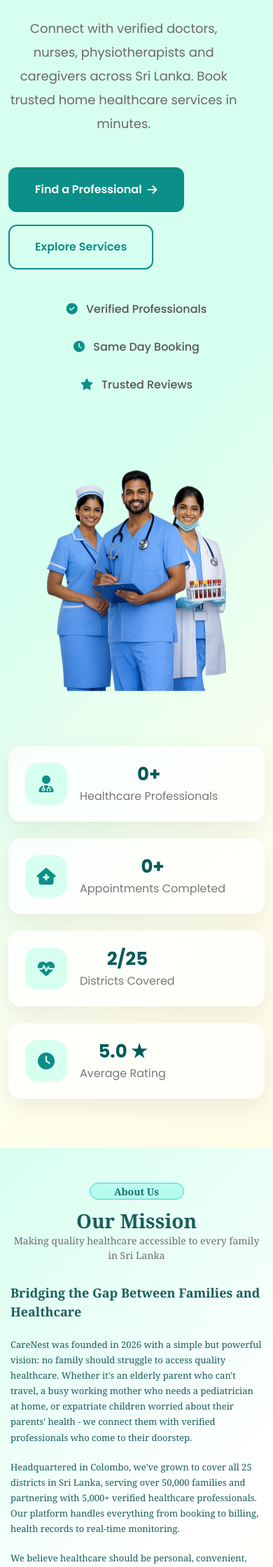
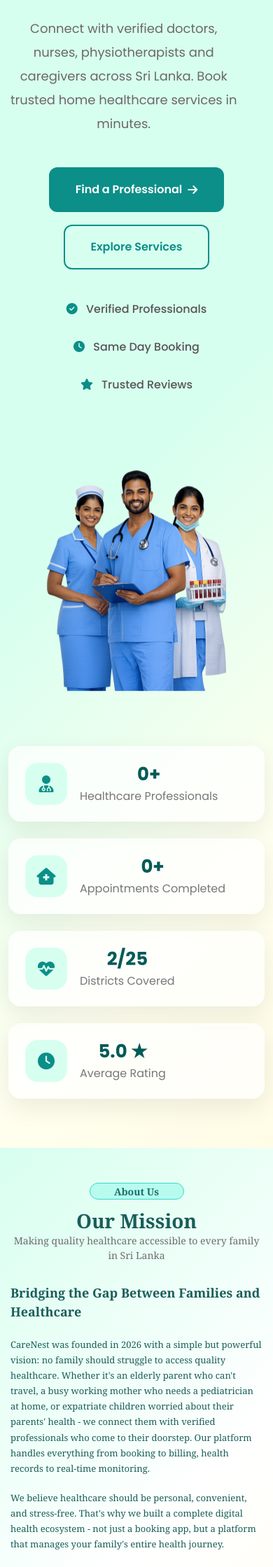
Before and after one commit to AMNA-RISHVI/CareNest_Home-Healthcare-Platform, a Django app: template landing/templates/landing/home.html in a window 390 px wide. Shown: the part 343-2582 px from the top of the page at 70% size. Run offline with Django 5.2, Linux system fonts and the light colour scheme; the template is opened without the code that fills it, so the values that code supplies are empty.

Commit message:
delete inappropriate contents from about us and justify hero buttons center in mobile responsive method

```diff
--- a/landing/static/landing/css/style.css
+++ b/landing/static/landing/css/style.css
@@ -398,6 +398,11 @@ section{
     .hero-image{
         margin-top:50px;
     }
+
+    .hero-buttons{
+        justify-content: center;
+    }
+
 }
 
 @media(max-width:992px){
--- a/landing/templates/landing/partials/about.html
+++ b/landing/templates/landing/partials/about.html
@@ -58,17 +58,9 @@ About Us | CareNest
                 travel, a busy working mother who needs a pediatrician
                 at home, or expatriate children worried about their
                 parents' health - we connect them with verified
-                professionals who come to their doorstep.
-            </p>
-
-
-            <p>
-                Headquartered in Colombo, we've grown to cover all 25
-                districts in Sri Lanka, serving over 50,000 families
-                and partnering with 5,000+ verified healthcare
-                professionals. Our platform handles everything from
-                booking to billing, health records to real-time
-                monitoring.
+                professionals who come to their doorstep. Our platform
+                handles everything from booking to billing, health
+                records to real-time monitoring.
             </p>
 
 
```
